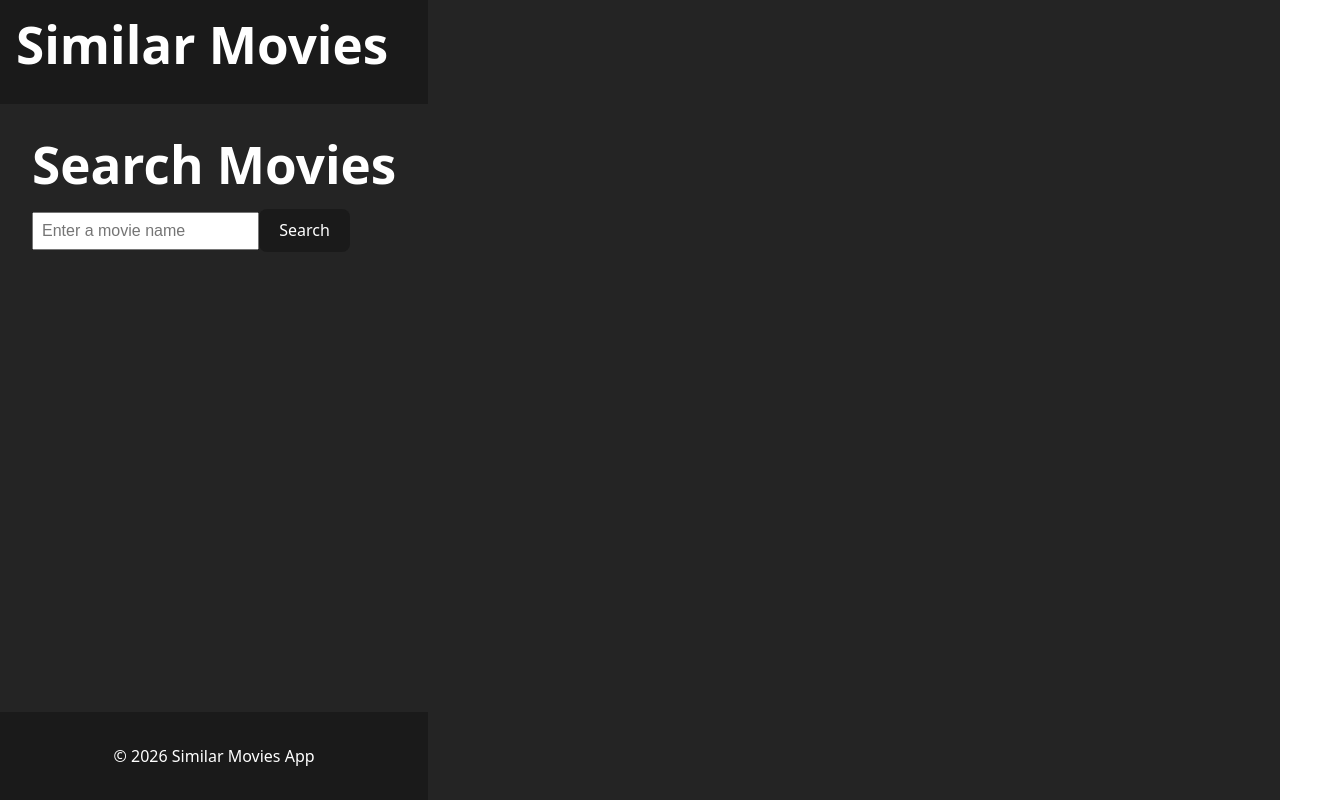
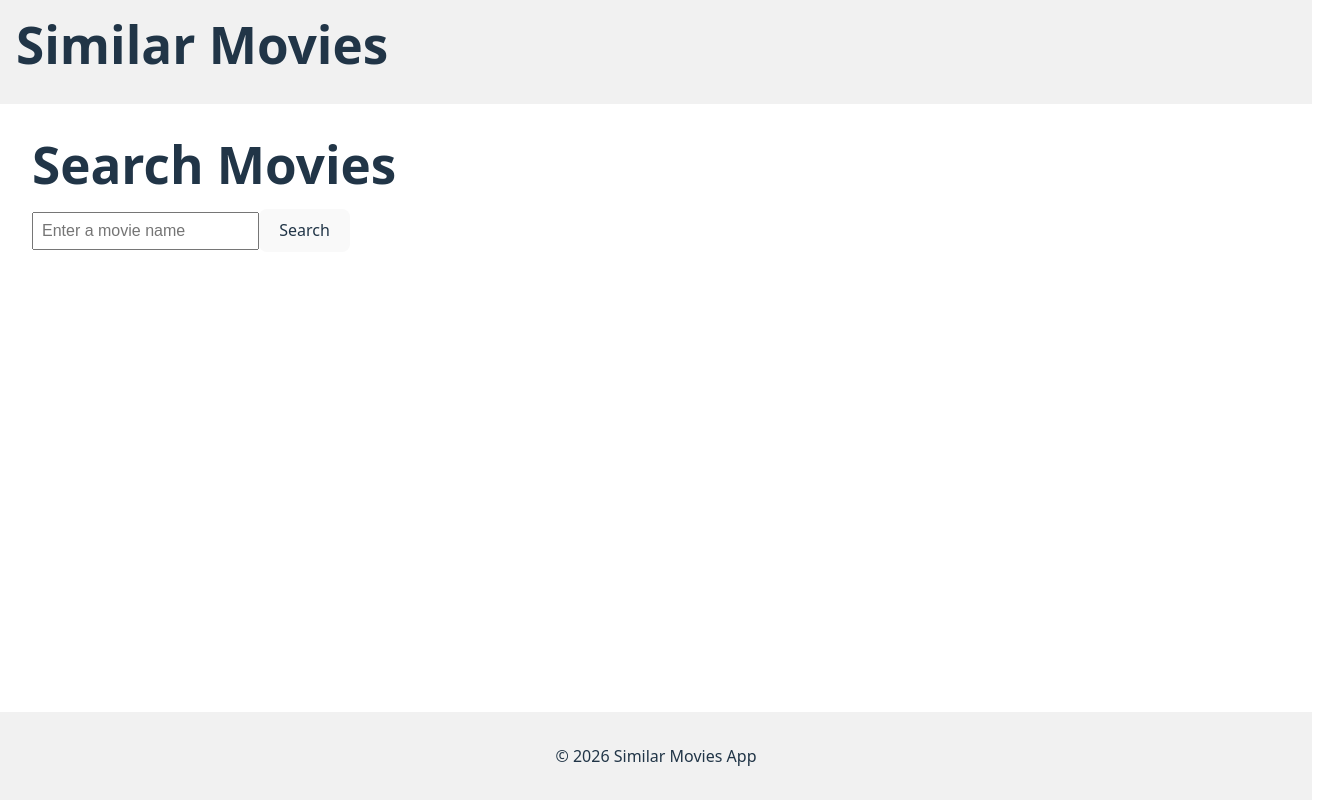
Before and after one commit to c-chee/similar-movies, a React (Vite) app in the folder frontend/: page / in a window 1280 px wide. Shown: the whole page, 1344 px wide, since content can reach past the window. Built offline with nearby package versions, Linux system fonts and the light colour scheme.

Commit message:
mainLatout centering

```diff
--- a/frontend/src/components/Navbar.jsx
+++ b/frontend/src/components/Navbar.jsx
@@ -1,6 +1,6 @@
 export default function Navbar() {
     return (
-        <nav className="navbar">
+        <nav className = 'navbar'>
         <h1>Similar Movies</h1>
         </nav>
     );
--- a/frontend/src/layouts/MainLayout.jsx
+++ b/frontend/src/layouts/MainLayout.jsx
@@ -1,11 +1,11 @@
-import Navbar from "../components/Navbar.jsx";
-import Footer from "../components/Footer.jsx";
+import Navbar from '../components/Navbar.jsx';
+import Footer from '../components/Footer.jsx';
 
 export default function MainLayout({ children }) {
     return (
-        <div style={{ display: "flex", flexDirection: "column", minHeight: "100vh" }}>
+        <div className = 'main-container'>
         <Navbar />
-        <main style={{ flex: 1 }}>{children}</main> {/* <- must include this */}
+        <main className = 'main-content'>{children}</main>
         <Footer />
         </div>
     );
--- a/frontend/src/styles/global.css
+++ b/frontend/src/styles/global.css
@@ -13,110 +13,110 @@
   -moz-osx-font-smoothing: grayscale;
 }
 
-a {
-  font-weight: 500;
-  color: #646cff;
-  text-decoration: inherit;
-}
-a:hover {
-  color: #535bf2;
+/* ===========
+      Base
+============== */
+body {
+  margin: 0;
+  min-height: 100vh;
+
+  display: flex;
+  flex-direction: column;
+  /* align-items: center; */
+
+  background-color: #242424;
+  color: white;
 }
 
-body {
-  margin: 0;
+.main-container {
   display: flex;
-  place-items: center;
-  min-width: 320px;
+  flex-direction: column;
   min-height: 100vh;
 }
+
+.main-content {
+  flex: 1;
+  padding: 2rem;
+}
+
 
 h1 {
   font-size: 3.2em;
   line-height: 1.1;
 }
 
+h1, h2, h3 {
+  margin: 0 0 1rem 0;
+}
+
+a {
+  font-weight: 500;
+  color: #646cff;
+  text-decoration: inherit;
+}
+
+a:hover {
+  color: #535bf2;
+}
+
+/* =========================
+   Layout Sections
+   ========================= */
+.navbar {
+  width: 100%;
+  padding: 1rem;
+  background-color: #1a1a1a;
+}
+
+main {
+  width: 100%;
+  padding: 2rem;
+  flex: 1;
+}
+
+footer {
+  width: 100%;
+  padding: 1rem;
+  background-color: #1a1a1a;
+  text-align: center;
+  margin-top: auto;
+}
+
+/* =========================
+   Controls
+   ========================= */
 button {
   border-radius: 8px;
   border: 1px solid transparent;
   padding: 0.6em 1.2em;
+
   font-size: 1em;
   font-weight: 500;
   font-family: inherit;
-  background-color: #1a1a1a;
-  cursor: pointer;
-  transition: border-color 0.25s;
-}
-button:hover {
-  border-color: #646cff;
-}
-button:focus,
-button:focus-visible {
-  outline: 4px auto -webkit-focus-ring-color;
-}
 
-@media (prefers-color-scheme: light) {
-  :root {
-    color: #213547;
-    background-color: #ffffff;
-  }
-  a:hover {
-    color: #747bff;
-  }
-  button {
-    background-color: #f9f9f9;
-  }
-}
-
-/* Body & layout */
-body {
-  margin: 0;
-  font-family: system-ui, sans-serif;
-  background-color: #242424;
-  color: white;
-}
-
-main {
-  padding: 2rem;
-}
-
-/* Navbar */
-.navbar {
-  background-color: #1a1a1a;
-  color: white;
-  padding: 1rem;
-}
-
-/* Footer */
-footer {
-  background-color: #1a1a1a;
-  color: white;
-  padding: 1rem;
-  text-align: center;
-  margin-top: auto;
-}
-
-/* Buttons */
-button {
-  border-radius: 8px;
-  border: 1px solid transparent;
-  padding: 0.6rem 1.2rem;
-  font-size: 1em;
   cursor: pointer;
   background-color: #1a1a1a;
   color: white;
+
+  transition: border-color 0.25s;
 }
 
 button:hover {
   border-color: #646cff;
 }
 
-/* Inputs */
+button:focus-visible {
+  outline: 4px auto -webkit-focus-ring-color;
+}
+
 input {
   padding: 0.5rem;
   font-size: 1em;
 }
 
-/* Movie card */
+/* =========================
+   Movie Grid
+   ========================= */
 .movie-grid {
   display: grid;
   grid-template-columns: repeat(auto-fill, minmax(150px, 1fr));
@@ -125,11 +125,11 @@ input {
 }
 
 .movie-card {
+  background-color: #1a1a1a;
+  border-radius: 8px;
+  padding: 0.5rem;
   text-align: center;
-  border-radius: 8px;
   overflow: hidden;
-  background-color: #1a1a1a;
-  padding: 0.5rem;
   transition: transform 0.2s;
 }
 
@@ -144,7 +144,6 @@ input {
 }
 
 .no-poster {
-  width: 100%;
   height: 300px;
   display: flex;
   align-items: center;
@@ -156,8 +155,7 @@ input {
 
 .movie-title {
   font-weight: 600;
-  margin: 0.5rem 0 0.2rem 0;
-  color: #fff;
+  margin: 0.5rem 0 0.2rem;
 }
 
 .movie-info {
@@ -166,7 +164,32 @@ input {
   color: #ccc;
 }
 
-/* Headings */
-h1, h2, h3 {
-  margin: 0 0 1rem 0;
+/* =========================
+   Light Mode
+   ========================= */
+@media (prefers-color-scheme: light) {
+  :root {
+    color: #213547;
+    background-color: #ffffff;
+  }
+
+  body {
+    background-color: #ffffff;
+    color: #213547;
+  }
+
+  a:hover {
+    color: #747bff;
+  }
+
+  button {
+    background-color: #f9f9f9;
+    color: #213547;
+  }
+
+  .navbar,
+  footer,
+  .movie-card {
+    background-color: #f1f1f1;
+  }
 }
```
